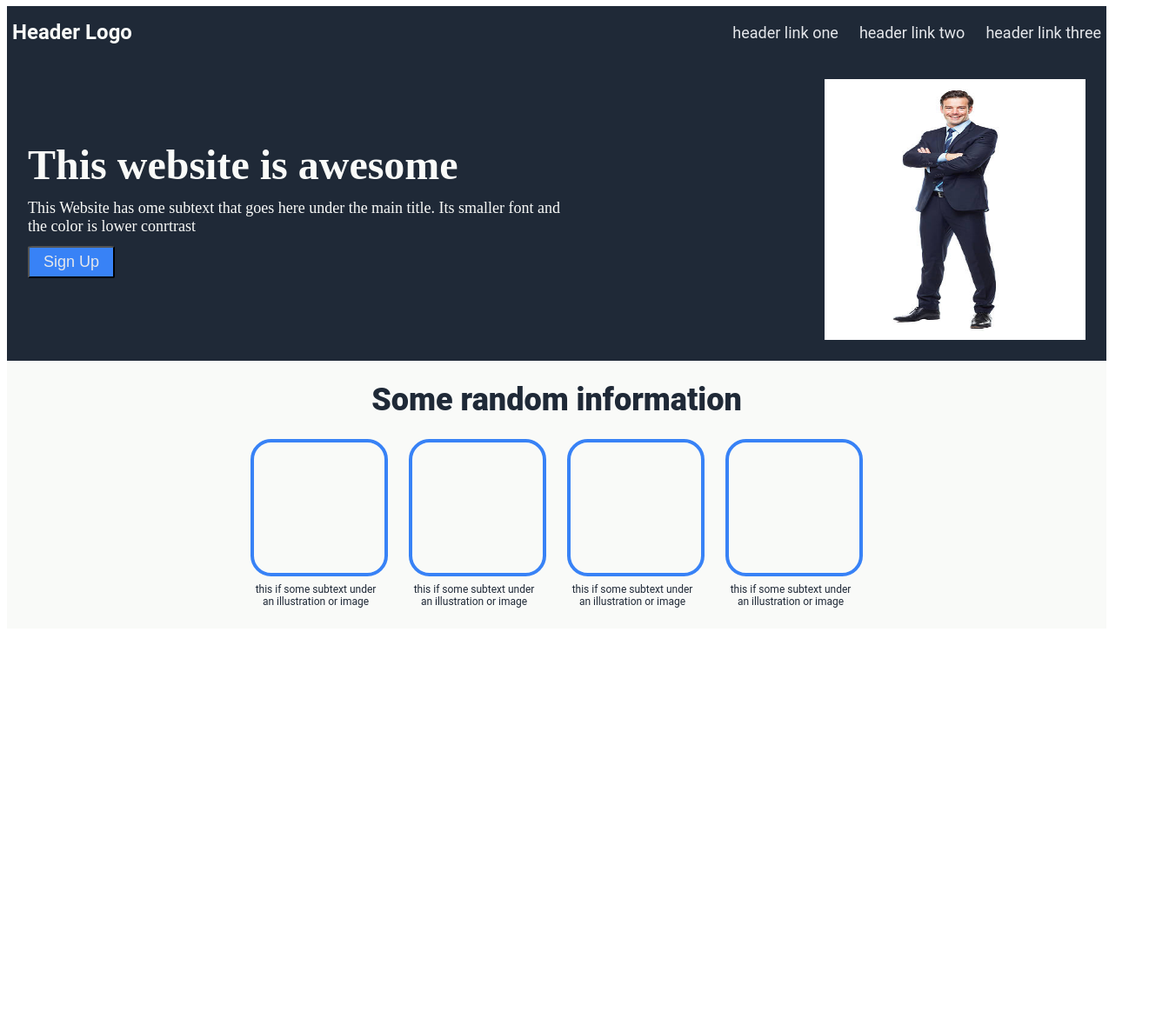
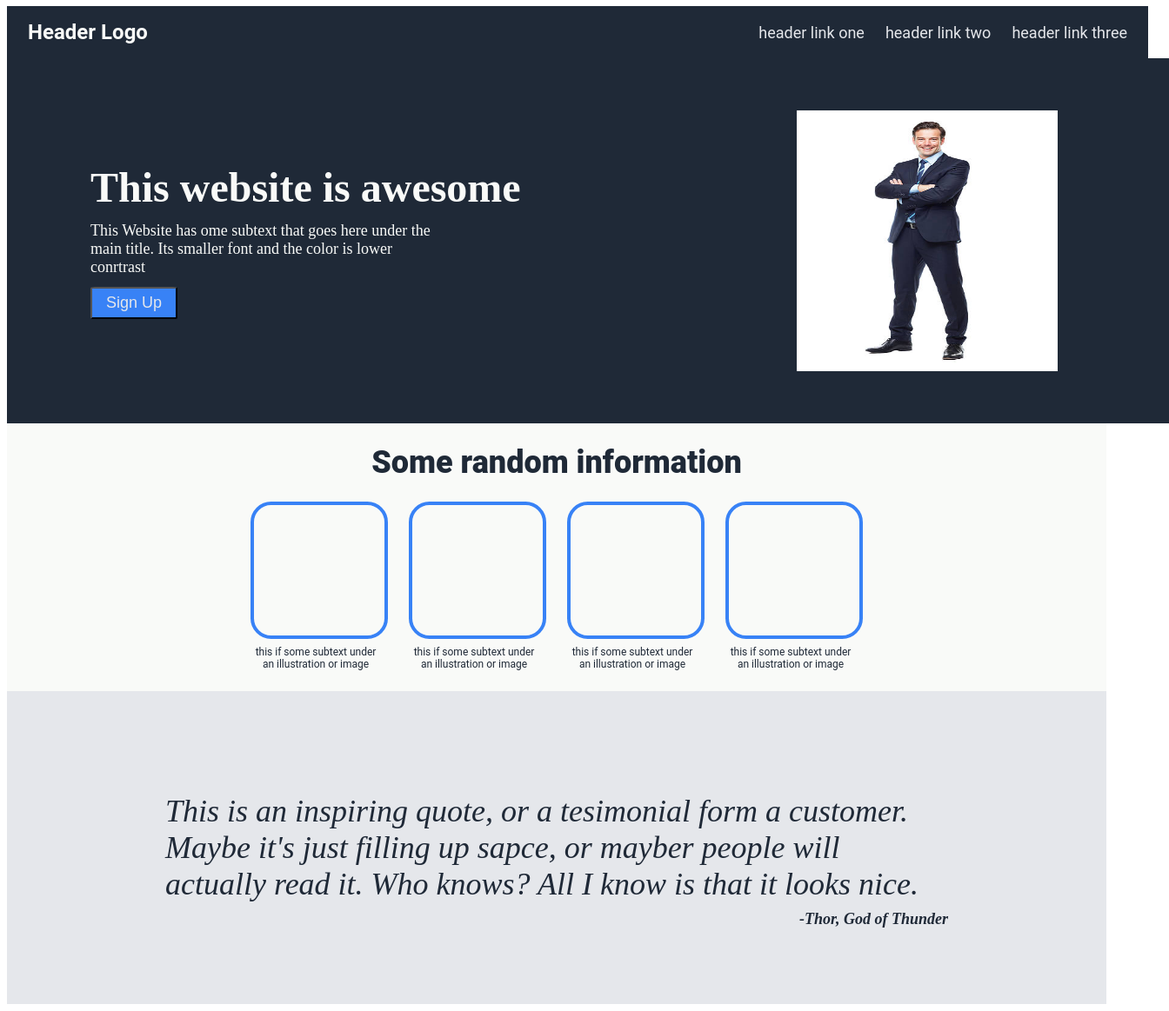
Before and after one commit to N1ace/my_first_project, a plain HTML site: page index.html in a window 1280 px wide. Shown: the part 1-1164 px from the top of the page at 87% size, 1344 px wide, since content can reach past the window. Before the commit the page ends 800 px from the top, so only its background shows below. Drawn offline with Linux system fonts and the light colour scheme.

Commit message:
9:30 AM 6/30/25 Create the next section of testimonial show of. Including little ps text. I used span with class to move it to the right side and make the background look contrast on the page. With big italic header.

```diff
--- a/index.html
+++ b/index.html
@@ -7,7 +7,7 @@
     <title>Andrii Landing Page</title>
 </head>
 <body>
-    <div class="header-hero">
+    <div class="header-hero"><!-- This is the header-hero start section-->
         <div class="header">
             <div class="header-logo">Header Logo</div>
             <div class="nav">
@@ -32,8 +32,8 @@
             </div>
         </div>
 
-    </div>
-    <div class="fourboxes">
+    </div> <!-- This is the header-hero end section-->
+    <div class="fourboxes"> <!-- This is the fourboxes start section-->
         <div class="heading-f">
             <div class="heading-ff">Some random information</div>
         </div>
@@ -63,7 +63,13 @@
                 <div class="subtextbox">this if some subtext under an illustration or image</div>
             </div>
         </div>
-    </div>
+    </div><!-- This is the fourboxes end section-->
+
+    <div class="quote-text"> <!--This is testimonial block Start section -->
+        <div class="quote">This is an inspiring quote, or a tesimonial form a customer. Maybe it's just filling up sapce, or mayber people will actually read it. Who knows? All I know is that it looks nice.<span class="ps-text">-Thor, God of Thunder</span>
+    </div> <!--This is testimonial block End section -->
+
+
 
 </body>
 </html>
--- a/style.css
+++ b/style.css
@@ -7,6 +7,7 @@
     align-items: center;
     height: 60px;
     width: 100%;
+    padding: 0px 24px;
 }
 
 .header-logo{
@@ -14,7 +15,6 @@
     font-size: 24px;
     color: #f9faf8;
     font-weight: 600;
-    padding: 6px;
 }
 
 .navigation{
@@ -24,9 +24,9 @@
     display: flex;
     flex-direction: row;
     gap: 0px 24px;
-    padding: 6px;
     list-style-type: none;
 }
+
 /* This is the header part - End*/
 
 /* This is the hero part - Start*/
@@ -38,6 +38,9 @@
     align-items: center;
     background-color: #1f2937;
     gap: 24px 0px;
+    width: 100%;
+    padding: 36px 36px;
+
 }
 
 .header_withtext{
@@ -47,6 +50,7 @@
     width: 50%;
     gap: 12px 0px;
     padding: 24px;
+    margin-left: 36px;
 }
 
 .hero{
@@ -62,6 +66,7 @@
     font-size: 18px;
     color: #f9faf8;
     font-weight: 400;
+    max-width: 65%;
 
 }
 
@@ -79,6 +84,7 @@
 .photo{
     display: flex;
     padding: 24px;
+    margin-right: 68px;
 }
 
 /* This is the hero part - End*/
@@ -131,3 +137,32 @@
 
 }
 /* This is the 4 boxes part - End*/
+
+.quote-text{
+    display: flex;
+    flex-direction: column;
+    justify-content: center;
+    background-color: #e5e7eb;
+    align-items: center;
+    height: 360px;
+}
+
+.quote{
+    display: flex;
+    color: #1f2937;
+    font-size: 36px;
+    font-style: italic;
+    max-width: 900px;
+    position: relative;
+}
+
+
+.ps-text {
+    font-weight: bold;
+    position: absolute;
+    bottom:-30px;
+    right: 0;
+    font-size: 18px;;
+    color: #1f2937;
+
+}
```
